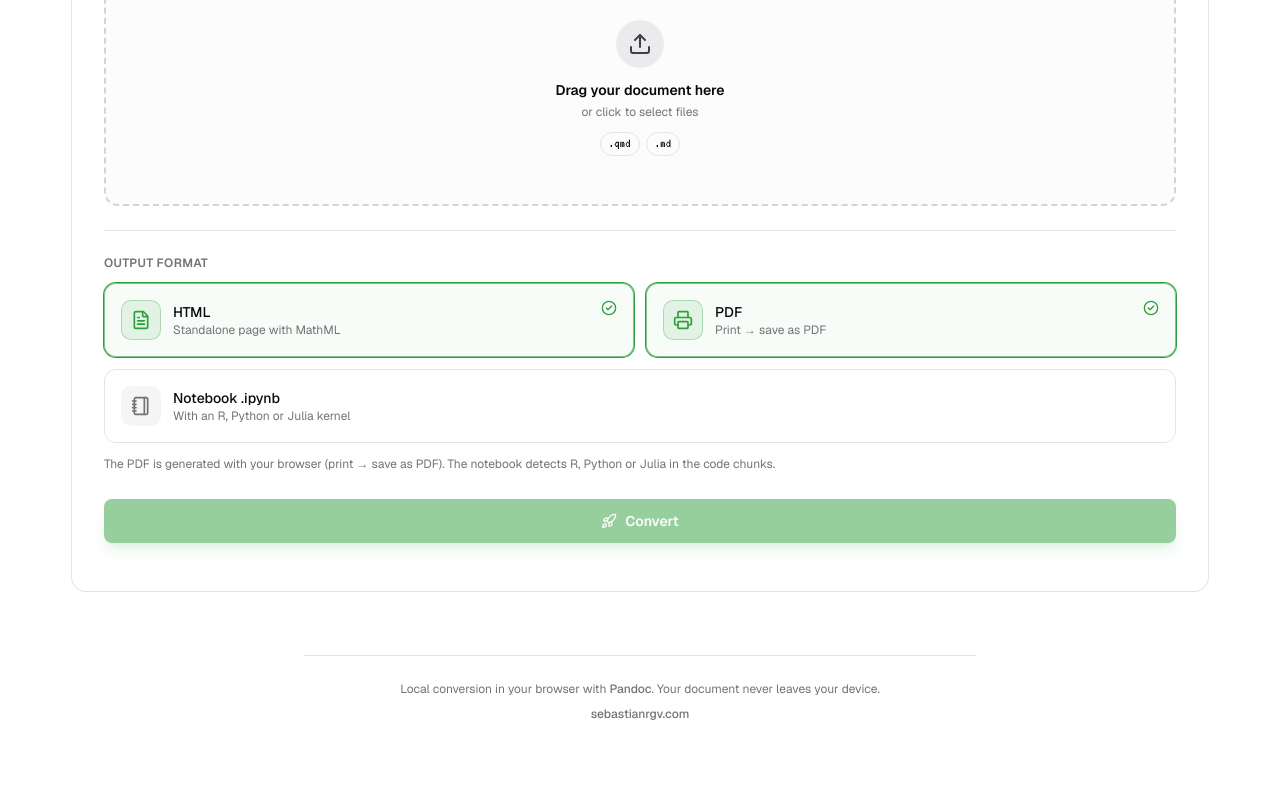
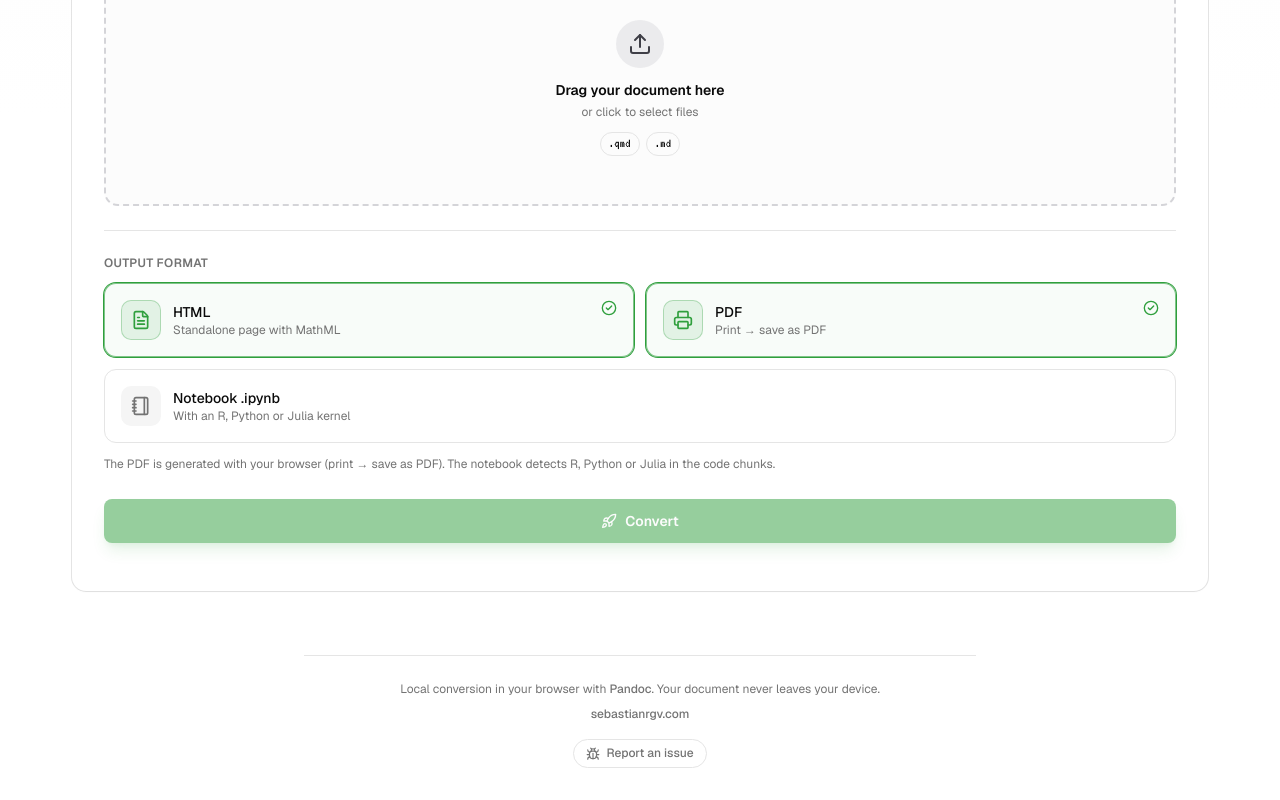
Before and after one commit to sebastian-rgv/quartopress, a Next.js app: page / in a window 1280 px wide. Shown: the part 573-1373 px from the top of the page. Before the commit the page ends 1330 px from the top, so only its background shows below. Built offline with nearby package versions, Linux system fonts and the light colour scheme.

Commit message:
feat: enlace 'Reportar un problema' a GitHub issues en el footer
Agrega un botón con ícono de bug en el footer que lleva a
github.com/sebastian-rgv/quartopress/issues (EN/ES).

```diff
--- a/src/app/page.tsx
+++ b/src/app/page.tsx
@@ -1,6 +1,6 @@
 "use client";
 
-import { Cpu, Languages, ShieldCheck, type LucideIcon } from "lucide-react";
+import { Bug, Cpu, Languages, ShieldCheck, type LucideIcon } from "lucide-react";
 import Image from "next/image";
 import Link from "next/link";
 
@@ -148,6 +148,15 @@ export default function Home() {
               sebastianrgv.com
             </a>
           </p>
+          <a
+            href="https://github.com/sebastian-rgv/quartopress/issues"
+            target="_blank"
+            rel="noreferrer"
+            className="mt-2 inline-flex items-center gap-1.5 rounded-full border border-border bg-card px-3 py-1 font-medium text-muted-foreground transition-colors hover:border-accent/50 hover:text-foreground"
+          >
+            <Bug className="size-3.5" />
+            {t("footerReportIssue")}
+          </a>
         </div>
       </footer>
     </div>
--- a/src/lib/i18n.ts
+++ b/src/lib/i18n.ts
@@ -16,6 +16,7 @@ const en = {
   footerPandocIntro: "Local conversion in your browser with",
   footerNeverLeaves: "Your document never leaves your device.",
   footerCreatedBy: "Created by",
+  footerReportIssue: "Report an issue",
 
   themeToggle: "Toggle theme",
   languageToggle: "Change language",
@@ -84,6 +85,7 @@ const es = {
   footerPandocIntro: "Conversión local en tu navegador con",
   footerNeverLeaves: "Tu documento nunca sale de tu dispositivo.",
   footerCreatedBy: "Creado por",
+  footerReportIssue: "Reportar un problema",
 
   themeToggle: "Cambiar tema",
   languageToggle: "Cambiar idioma",
```
